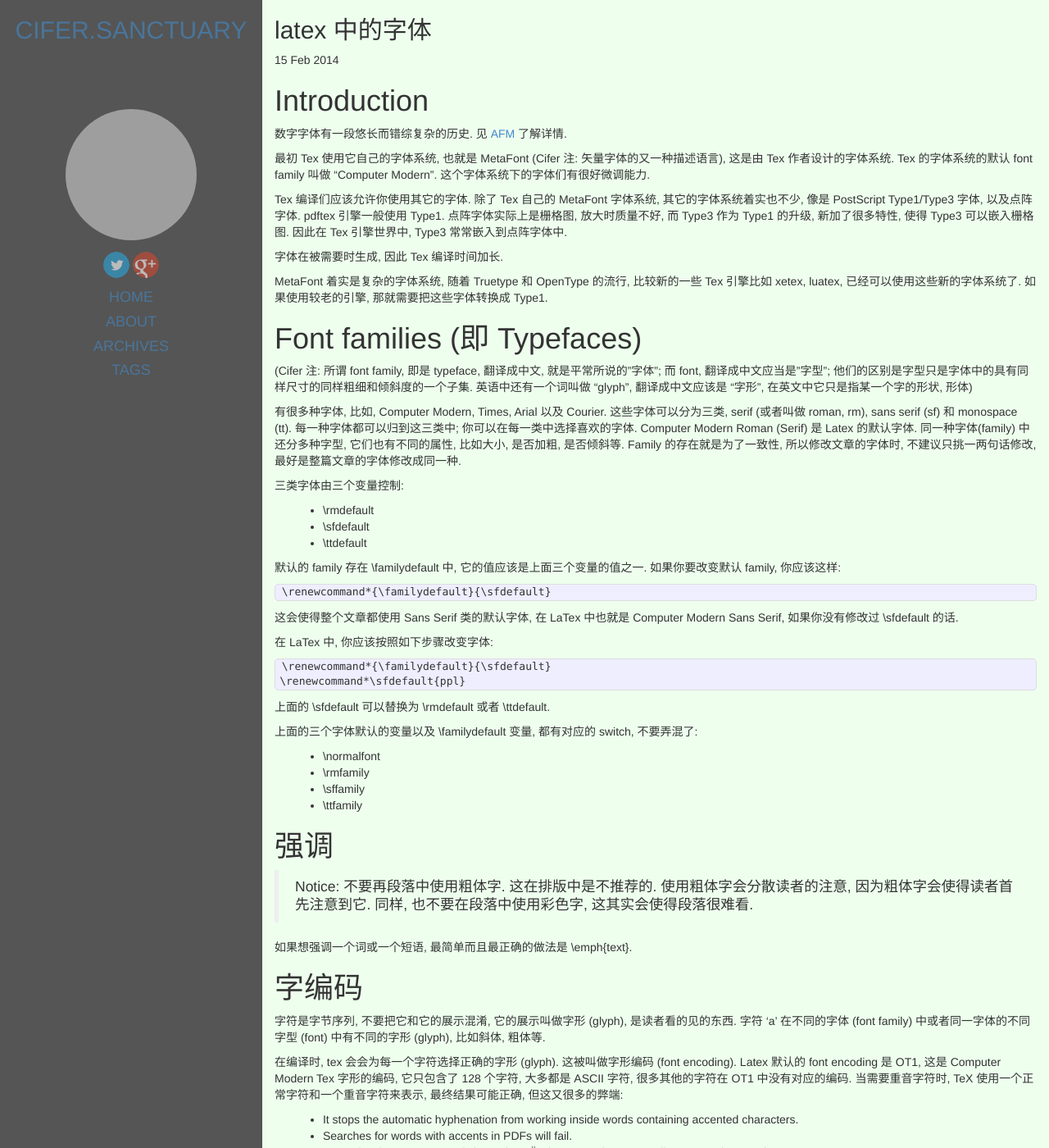
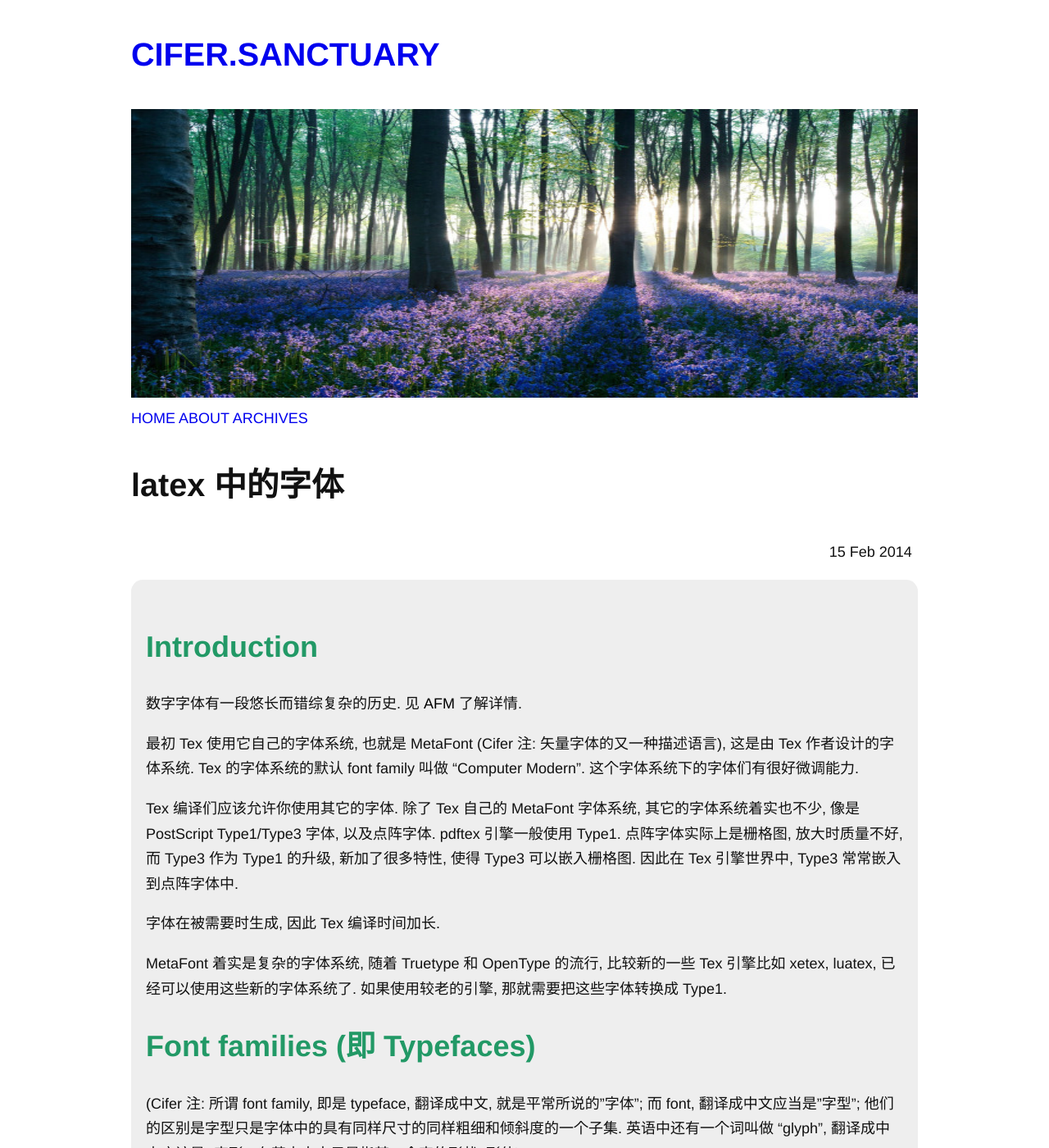
Before and after one commit to cifer-lee/cifer-lee.github.io, a Jekyll site: the page built from _posts/2014-02-15-latex-font-study.markdown, in a window 1280 px wide and 1400 px high. Shown: the whole window at 82% size. Built offline with Jekyll 4.4.1, drawn with Linux system fonts in a browser that asks for light colours; comment, search, counter and statistics services are not loaded; some of the changed text lies outside the part shown; grey boxes are pictures that could not be loaded.

Commit message:
调整了下样式

```diff
--- a/_layouts/default.html
+++ b/_layouts/default.html
@@ -9,7 +9,7 @@
     <!-- syntax highlighting CSS -->
     <link rel="stylesheet" href="/css/syntax.css">
     <!-- bootstrap CSS -->
-        <link rel="stylesheet" href="/css/bootstrap.min.css">
+    <!--<link rel="stylesheet" href="/css/bootstrap.min.css">-->
 
     <!-- Custom CSS -->
     <link rel="stylesheet" href="/css/main.css">
@@ -22,35 +22,24 @@
 
       ga('create', 'UA-48551763-1', 'cifer-lee.github.io');
       ga('send', 'pageview');
-
     </script>
 
   </head>
   <body>
+    <div class="container">
+      <div class="">
+        <h2><a href="/">{{ site.name }}</a></h2>
+        <img src="/img/tree.jpg" width="960px" height="352px">
+      </div>
 
-        <div class="container" style="width: 100%">
-                <div class="row">
-                    <div class="col-lg-3 text-center left-col" style="background: #555;">
-                        <h2><a href="/">{{ site.name }}</a></h2>
-                        <img style="margin-top: 5em;" src="http://www.gravatar.com/avatar/85b891217ec228df7ffa1d5ec9896bb7?s=160" class="img-circle">
-                        <div style="margin: 1em 0;">
-                            <a href="https://twitter.com/mantianyu" target="_blank"><img src="/img/twitter.svg" class="img-circle"></a>
-                            <a href="https://plus.google.com/109146976390280233432/posts" target="_blank"><img src="/img/google_follow.svg" class="img-circle"></a>
+      <div>
+        <a href="/">HOME</a>
+        <a href="/about">ABOUT</a>
+        <a href="/archives">ARCHIVES</a>
       </div>
-                        <h4><a href="/">HOME</a></h4>
-                        <h4><a href="/about">ABOUT</a></h4>
-                        <h4><a href="/archives">ARCHIVES</a></h4>
-                        <h4><a href="/tags">TAGS</a></h4>
-                    </div>
-                    <div class="col-lg-9 right-col">
 
+      <div class="content">
         {{ content }}
-
-                    <div class="footer">
-                        <div class="contact">
-                        </div>
-                    </div>
-                </div>
       </div>
     </div> <!-- /container -->
 
--- a/_posts/2014-02-15-latex-font-study.markdown
+++ b/_posts/2014-02-15-latex-font-study.markdown
@@ -30,14 +30,18 @@ MetaFont 着实是复杂的字体系统, 随着 Truetype 和 OpenType 的流行,
 
 默认的 family 存在 \familydefault 中, 它的值应该是上面三个变量的值之一. 如果你要改变默认 family, 你应该这样:
 
+{% highlight latex %}
     \renewcommand*{\familydefault}{\sfdefault}
+{% endhighlight %}
 
 这会使得整个文章都使用 Sans Serif 类的默认字体, 在 LaTex 中也就是 Computer Modern Sans Serif, 如果你没有修改过 \sfdefault 的话.
 
 在 LaTex 中, 你应该按照如下步骤改变字体:
 
+{% highlight latex %}
     \renewcommand*{\familydefault}{\sfdefault}
     \renewcommand*\sfdefault{ppl}
+{% endhighlight %}
 
 上面的 \sfdefault 可以替换为 \rmdefault 或者 \ttdefault.
 
@@ -73,19 +77,21 @@ _未完待续..._
 
 Font styles 一般实现在不同的字体文件中.
 
-控制字形的命令可以参考 wiki, http://en.wikibooks.org/wiki/LaTeX/Fonts#Shapes
-控制字体尺寸的命令可以参考 http://en.wikibooks.org/wiki/LaTeX/Fonts#Sizing\_text
+控制字形的命令可以参考 wiki, [http://en.wikibooks.org/wiki/LaTeX/Fonts#Shapes][font-shape]
+控制字体尺寸的命令可以参考 [http://en.wikibooks.org/wiki/LaTeX/Fonts#Sizing\_text][font-size]
 
 # 本地字体选择
 
 你可以局部的修改文章中某一片段的字体, 有如下命令可以用:
 
-\fontencoding
-\fontfamily
-\fontseries
-\fontshape
+* \fontencoding
+* \fontfamily
+* \fontseries
+* \fontshape
 
-\selectfont 命令是必须的, 否则字体不会被改变, 强烈建议将命令包围在组中.
+`\selectfont` 命令是必须的, 否则字体不会被改变, 强烈建议将命令包围在组中.
 
 
 [AFM]: http://en.wikipedia.org/wiki/Adobe_Font_Metrics#AFM
+[font-shape]: http://en.wikibooks.org/wiki/LaTeX/Fonts#Shapes
+[font-size]: http://en.wikibooks.org/wiki/LaTeX/Fonts#Sizing_text
--- a/css/main.css
+++ b/css/main.css
@@ -3,72 +3,98 @@
 /* Common
 /*
 /*****************************************************************************/
-
-html, body {
-    height: 100%;
+body {
+  width: 960px;
+  margin: 0 auto;
+  font-family: "Helvetica Neue", Helvetica, Arial, sans-serif;
+  font-size: 18px;
+  color: #111;
+  line-height: 1.7;
 }
 
-body {
-    background: #555;
+h1 {
+  font-size: 2.5em;
 }
 
-.container .left-col {
-    position: fixed;
-    -webkit-transition: all .2s ease-in;
-    opacity: 0.4;
+h2 {
+  font-size: 2.2em;
 }
 
-.container .left-col:hover {
-    opacity: 1;
-}
-
-.container .left-col a {
-    opacity: 0.6;
-}
-
-.container .left-col a:hover {
-    opacity: 1;
-}
-
-.container .right-col {
-    background: #efe;
-    position: absolute;
-    right: 0;
-}
-
-a:hover   { text-decoration: none; }
+a { text-decoration: none; }
+a:hover { text-decoration: none; }
 
 /*****************************************************************************/
 /*
-/* Site
+/* Container
 /*
 /*****************************************************************************/
-
-.site .footer {
-  font-size: 80%;
-  color: #666;
-  border-top: 4px solid #eee;
-  margin-top: 2em;
-  overflow: hidden;
+.container {
 }
 
-.site .footer .contact {
-  float: left;
-  margin-right: 3em;
+/*****************************************************************************/
+/*
+/* Contents
+/*
+/*****************************************************************************/
+.content {
 }
 
-.site .footer .contact a {
-  color: #8085C1;
+.content a:link {
+  text-decoration: none;
+  color: #000;
 }
 
-.site .footer .rss {
-  margin-top: 1.1em;
-  margin-right: -.2em;
-  float: right;
+.content a:visited {
+  text-decoration: none;
+  color: #000;
 }
 
-.site .footer .rss img {
-  border: 0;
+.content .meta {
+  text-align: right;
+  padding: 0 .4em;
+}
+
+.content .item {
+  background-color: #eee;
+  padding: 1.5em 1em;
+  margin: .5em 0;
+  border-radius: .8em;
+}
+
+.content .item-title {
+  font-size: 1.5em;
+}
+
+.content .item-content h1 {
+  font-size: 1.3em;
+  color: #296;
+}
+
+.content .item-content h2 {
+  font-size: 1.1em;
+  color: #296;
+}
+
+.content .item-content pre {
+  background-color: #eef;
+  padding: 0.4em .4em;
+}
+
+.content .item-content ul, .post ol {
+  margin-left: 1.35em;
+}
+
+.content .item-content code {
+  padding: 0 .2em;
+}
+
+.content .item-content pre code {
+}
+
+.content .item-content blockquote {
+  margin: 0;
+  padding: .01em 2em;
+  border-left: .5em solid #227788;
 }
 
 /*****************************************************************************/
@@ -77,13 +103,21 @@ a:hover   { text-decoration: none; }
 /*
 /*****************************************************************************/
 .post {
+  background-color: #eee;
+  padding: 1.5em 1em;
+  margin: .5em 0;
+  border-radius: .8em;
+}
+
+.post h1 {
+  font-size: 2em;
+  color: #296;
 }
 
 /* standard */
 .post pre {
-  border: 1px solid #ddd;
   background-color: #eef;
-  padding: 0 .4em;
+  padding: 0.4em .4em;
 }
 
 .post ul, .post ol {
@@ -91,13 +125,10 @@ a:hover   { text-decoration: none; }
 }
 
 .post code {
-  border: 1px solid #ddd;
-  background-color: #eef;
   padding: 0 .2em;
 }
 
 .post pre code {
-  border: none;
 }
 
 /* terminal */
@@ -111,14 +142,10 @@ a:hover   { text-decoration: none; }
   background-color: #333;
 }
 
-/* tags area */
-.tags {
-    margin: 25px 0;
-}
-
-.tags a {
-  padding: 4px;
-  display: inline-block;
+.post blockquote {
+  margin: 0;
+  padding: .01em 2em;
+  border-left: .5em solid #227788;
 }
 
 /* comments area */
```
Also changed, not shown: archives/index.html (+10 -8 lines), index.html (+9 -12 lines), img/tree.jpg (added). Lines whose indentation alone changed are shown as unchanged.
